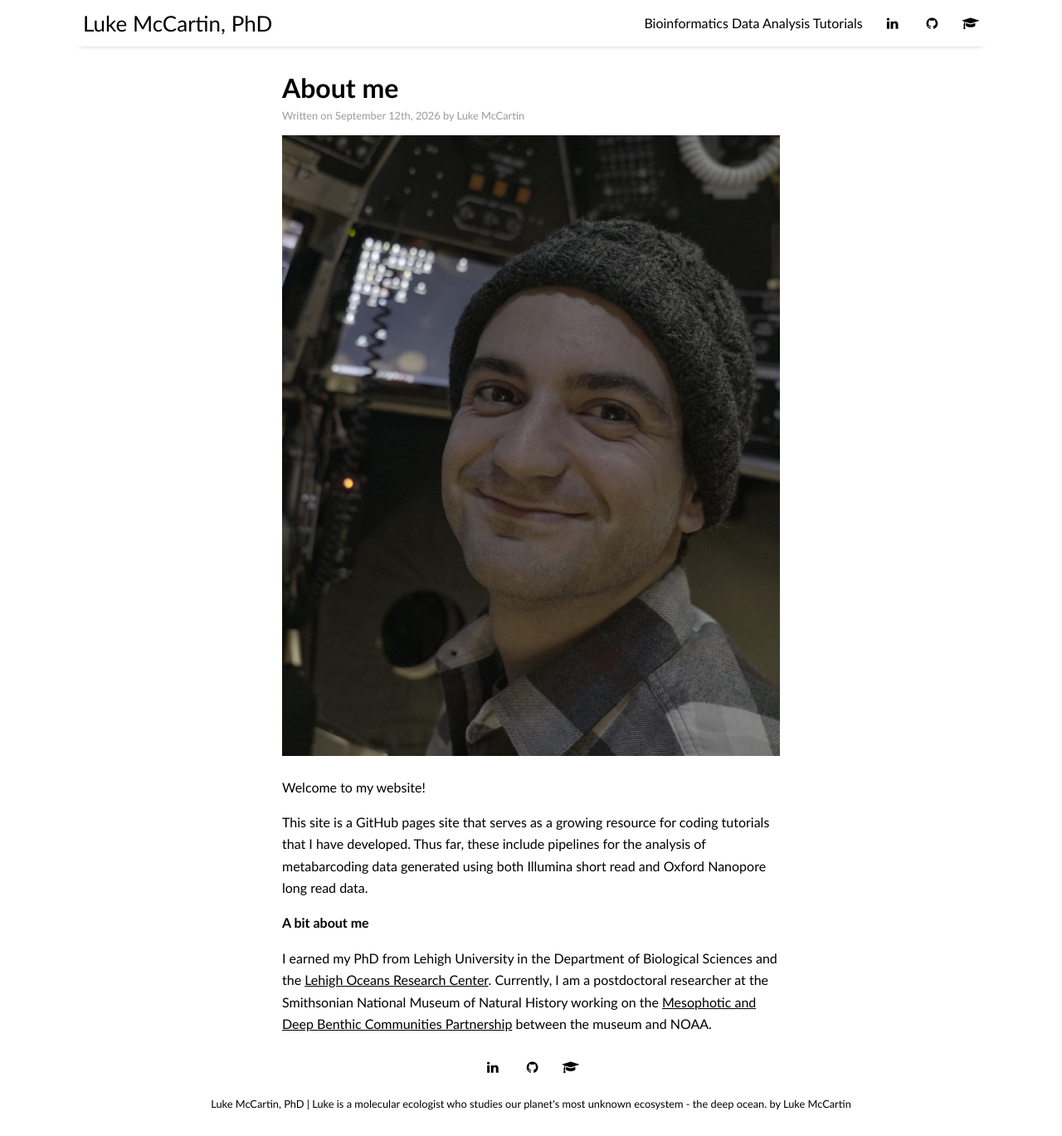
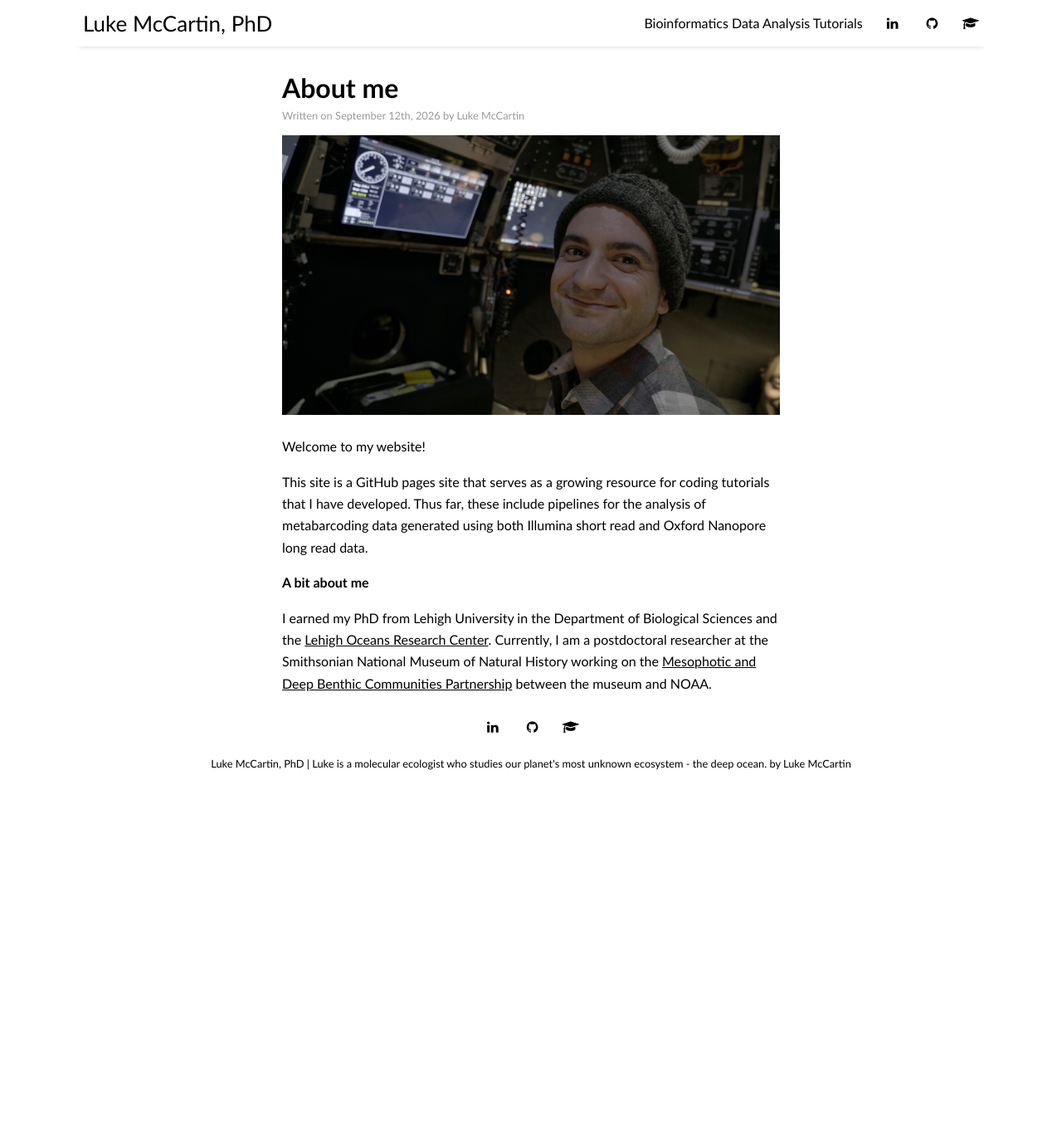
Before and after one commit to LukeJMcCartin/lukejmccartin.github.io, a Jekyll site: the page built from _posts/2026-09-12-welcome.md, in a window 1280 px wide and 1369 px high. Shown: the whole window at 83% size. Built offline with Jekyll 4.4.1, drawn with Linux system fonts in a browser that asks for light colours; nearby versions of some CDN libraries.

Commit message:
Updated about me image

```diff
--- a/_posts/2026-09-12-welcome.md
+++ b/_posts/2026-09-12-welcome.md
@@ -3,7 +3,7 @@ layout: post
 title: "About me"
 author: "Luke McCartin"
 permalink: /welcome/
-image: McCartin_Alvin_photo.JPG
+image: alvin_deep.jpg
 ---
 
 Welcome to my website!
```
Also changed, not shown: 1 other file.
